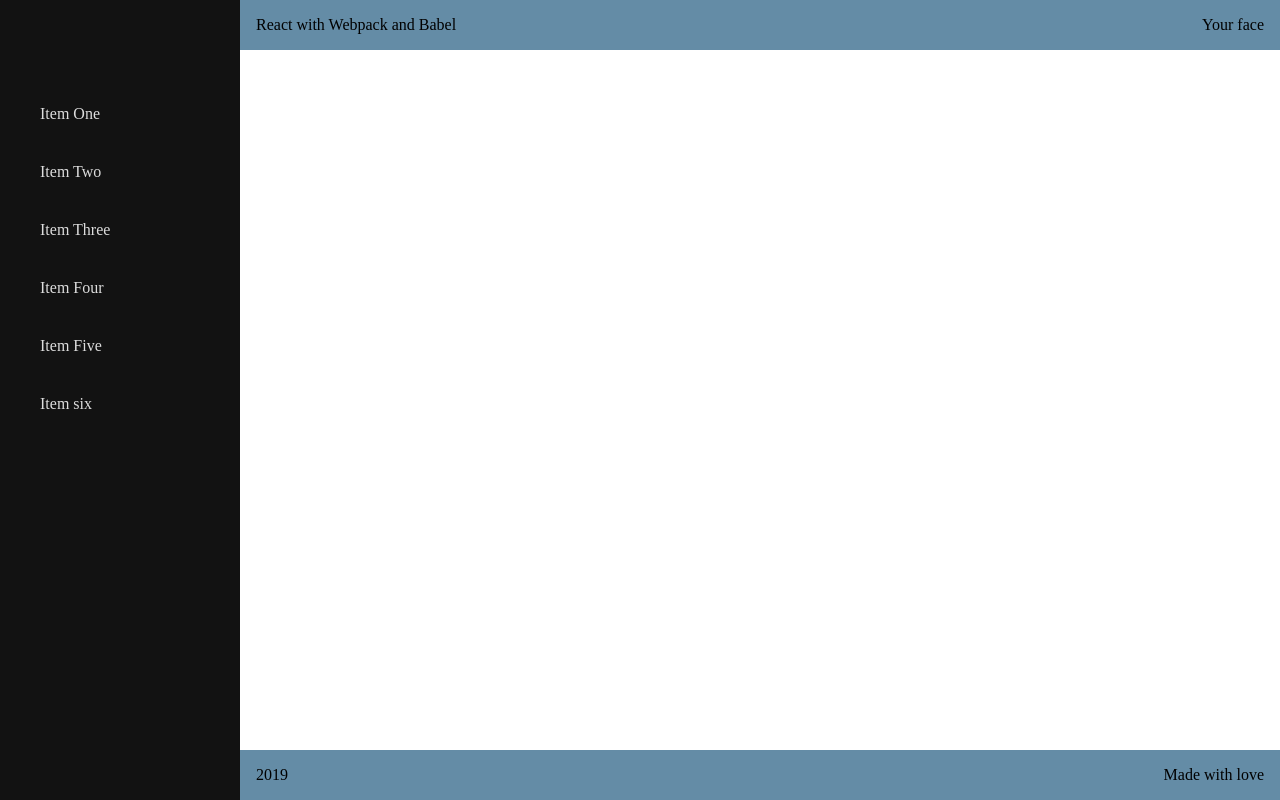
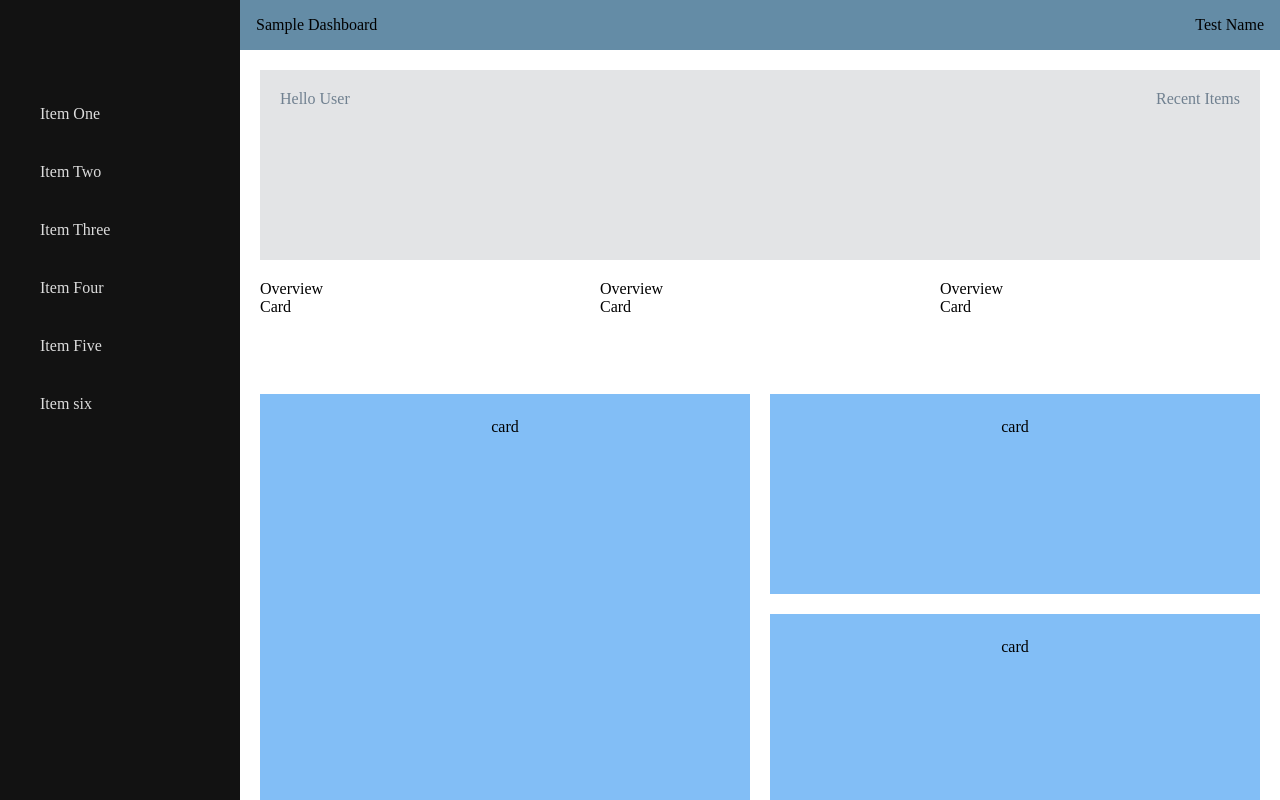
Before and after one commit to trizzle21/flashdash, a React app: page / in a window 1280 px wide. Shown: the top 800 px of the page. Built offline with nearby package versions, Linux system fonts and the light colour scheme.

Commit message:
master: added main and main1

```diff
--- a/index.html
+++ b/index.html
@@ -1,7 +1,7 @@
 <!doctype html>
 <html>
   <head>
-    <title>Started</title>
+    <title>Sample Dashboard</title>
   </head>
   <body>
     <div id="app"></div>
--- a/package.json
+++ b/package.json
@@ -27,6 +27,7 @@
   },
   "dependencies": {
     "react": "^16.12.0",
-    "react-dom": "^16.12.0"
+    "react-dom": "^16.12.0",
+    "react-router-dom": "^5.1.2"
   }
 }
--- a/src/components/App.js
+++ b/src/components/App.js
@@ -4,12 +4,14 @@ import style from './app.scss';
 import Sidebar from './sidebar/index';
 import Header from './header/index';
 import Footer from './footer/index';
+import Main from './main1/index';
 
 
-function App({ title }) {
+function App({ title, name }) {
     return (
-      <div className={style['grid-container']}>
-        <Header title={title}/>
+      <div className={ style['grid-container'] }>
+        <Header title={ title } name={ name } />
+        <Main />
         <Sidebar />
         <Footer />
       </div>
--- /dev/null
+++ b/src/components/card/card.scss
@@ -0,0 +1,30 @@
+
+.card {
+  display: flex;
+  flex-direction: column;
+  align-items: center;
+  width: 100%;
+  background-color: #82bef6;
+  margin-bottom: 20px;
+  -webkit-column-break-inside: avoid;
+  padding: 24px;
+  box-sizing: border-box;
+}
+/* Force varying heights to simulate dynamic content */
+.card:first-child {
+  height: 485px;
+}
+.card:nth-child(2) {
+  height: 200px;
+}
+.card:nth-child(3) {
+  height: 265px;
+}
+
+.overviewcard {
+  display: flex;
+  align-items: center;
+  justify-content: space-between;
+  padding: 20px;
+  background-color: #d3d3;
+}
--- /dev/null
+++ b/src/components/card/index.js
@@ -0,0 +1,20 @@
+import React from "react"
+import style from './card.scss';
+
+
+const Card = ({ text }) => (
+  <div className={ style.card }>{ text }</div>
+)
+
+function OverviewCard(props) {
+    return (
+      <div className={ style.overviewCard }>
+        <div className={ style.overviewcard__icon }>{ props.icon }</div>
+        <div className={ style.overviewcard__icon }>{ props.info }</div>
+      </div>
+    )
+}
+
+export {
+    Card, OverviewCard
+}
--- a/src/components/footer/index.js
+++ b/src/components/footer/index.js
@@ -4,9 +4,9 @@ import style from './footer.scss';
 
 function Footer(props) {
     return (
-        <footer class={ style.footer }>
-            <div class={ style["footer-copyright"] } >2019 </div>
-            <div class={ style["footer-signature"] }>Made with love</div>
+        <footer className={ style.footer }>
+            <div className={ style["footer-copyright"] } >2019 </div>
+            <div className={ style["footer-signature"] }>Made with love</div>
         </footer>
     );
 }
--- a/src/components/header/index.js
+++ b/src/components/header/index.js
@@ -3,9 +3,9 @@ import style from './header.scss';
 
 
 const Header = (props) => (
-  <header class={style.header}>
-    <div class={style["header-search"]}>{props.title}</div>
-    <div class={style["header-avatar"]}>Your face</div>
+  <header className={style.header}>
+    <div className={ style["header-search"] }>{ props.title }</div>
+    <div className={ style["header-avatar"] }>{ props.name }</div>
   </header>
 )
 
--- /dev/null
+++ b/src/components/main1/index.js
@@ -0,0 +1,28 @@
+import React from "react"
+import style from './main1.scss';
+import { OverviewCard, Card } from "../card/index"
+
+function Main(props) {
+  return (
+    <main>
+      <div className={ style["main-header"] }>
+        <div className={ style["main-header__heading"] }>Hello User</div>
+        <div className={ style["main-header__updates"] }>Recent Items</div>
+      </div>
+
+      <div className={ style["main-overview"] }>
+        <OverviewCard icon="Overview" info="Card" />
+        <OverviewCard icon="Overview" info="Card" />
+        <OverviewCard icon="Overview" info="Card" />
+      </div>
+
+      <div className={ style["main-cards"] }>
+        <Card text="card" />
+        <Card text="card" />
+        <Card text="card" />
+      </div>
+    </main>
+  )
+}
+
+export default Main;
--- /dev/null
+++ b/src/components/main1/main1.scss
@@ -0,0 +1,30 @@
+.main-cards {
+  column-count: 1;
+  column-gap: 20px;
+  margin: 20px;
+}
+
+@media only screen and (min-width: 65.625em) {
+  /* Break out main cards into two columns */
+  .main-cards {
+    column-count: 2;
+  }
+}
+
+.main-header {
+  display: flex;
+  justify-content: space-between;
+  margin: 20px;
+  padding: 20px;
+  height:150px;
+  background-color: #e3e4e6;
+  color: slategray;
+}
+
+.main-overview {
+  display: grid;
+  grid-template-columns: repeat(auto-fit, minmax(265px, 1fr)); /* Where the magic happens */
+  grid-auto-rows: 94px;
+  grid-gap: 20px;
+  margin: 20px;
+}
--- a/src/index.js
+++ b/src/index.js
@@ -1,13 +1,13 @@
-import React from 'react';
-import ReactDOM from 'react-dom';
+import React from "react";
+import ReactDOM from "react-dom";
 
-import App from './components/App'
-import style from './components/app.scss'
+import App from "./components/App";
 
-const title = 'React with Webpack and Babel';
+const title = "Sample Dashboard";
+const name = "Test Name";
 
 ReactDOM.render(
-  <App title={title} />,
+  <App title={ title } name={ name } />,
   document.getElementById('app')
 );
 
```
Also changed, not shown: src/components/main/index.js (deleted, +0 -11 lines), src/components/main/main.scss (deleted).
